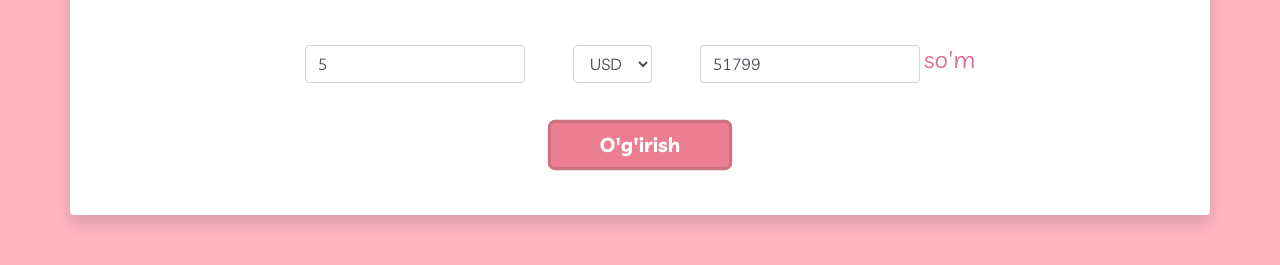
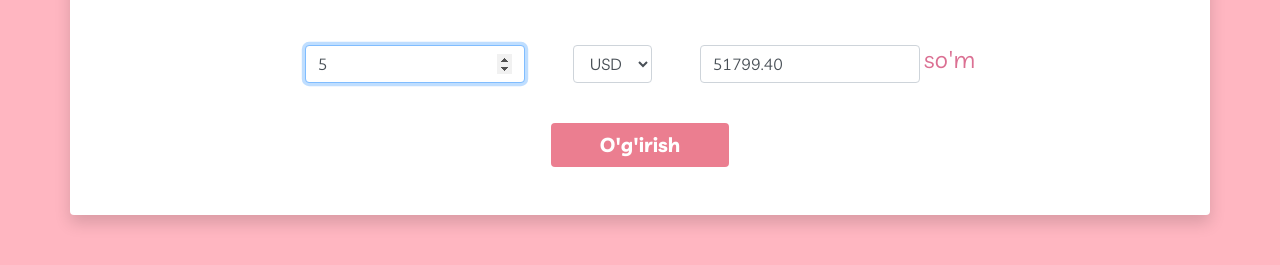
Before and after one commit to Ndn1618/currency-convertor, a plain HTML site: page index.html in a window 1280 px wide. Both pictures are taken after typing "5", "Sample" into the empty fields and a click on the button "O'g'irish". Shown: the part 137-402 px from the top of the page. Drawn offline with Linux system fonts and the light colour scheme.

Commit message:
Add checkings for money

```diff
--- a/index.html
+++ b/index.html
@@ -3,7 +3,7 @@
 <head>
   <meta charset="UTF-8">
   <meta name="viewport" content="width=device-width, initial-scale=1.0">
-  <title>55-dars. Bootstrap. container va boshqa umumiy masalalar</title>
+  <title>Currency convertor</title>
   <link rel="stylesheet" href="css/bootstrap.min.css">
   <link href="https://fonts.googleapis.com/css2?family=Livvic:wght@400;700&display=swap" rel="stylesheet">
   <link rel="stylesheet" href="css/styles.css">
@@ -18,7 +18,7 @@
         <div class="d-flex mb-4">
           <div class="form-group mr-5">
             <label class="sr-only" for="amount-input">Money amount</label>
-            <input class="amount-input form-control" id="amount-input" name="amount" type="number" placeholder="Summa" required>
+            <input class="amount-input form-control" id="amount-input" name="amount" type="number" placeholder="Summa" min="0" step="any" autocomplete="off" required>
           </div>
           <div class="form-group mr-5 flex-grow-1">
             <label class="sr-only" for="currency-select">Currencies</label>
--- a/js/scripts.js
+++ b/js/scripts.js
@@ -1,15 +1,38 @@
 // Choosing elements
+var el_amount_in_UZS = document.querySelector('.amount_in_UZS');
+var el_amount_in_any_currency = document.querySelector('.amount-input');
 
-var amount_in_UZS = document.querySelector('.amount_in_UZS');
-var formBtn = document.querySelector('.form-btn');
+var elCurrencySelect = document.querySelector('.currency-select');
+var elFormBtn = document.querySelector('.form-btn');
 
 // Currency calculator function
+elFormBtn.addEventListener('click', function(evt) {
+  evt.preventDefault();
 
-formBtn.addEventListener('click', function(event) {
-  var amount = document.querySelector('.amount-input').value;
-  var currency = parseFloat(document.querySelector('.currency-select').value, 10);
+  var amount = el_amount_in_any_currency.value.trim();
+  var currency = parseFloat(elCurrencySelect.value, 10);
 
-  event.preventDefault();
-  var amount_in_UZS_result = Math.round(amount * currency);
-  amount_in_UZS.value = amount_in_UZS_result;
+  if (amount !== '') {
+    amount = parseFloat(el_amount_in_any_currency.value.trim(), 10);
+
+    if (!isNaN(amount)) {
+      if (amount > 0) {
+        var amount_in_UZS_result = (amount * currency).toFixed(2);
+        el_amount_in_UZS.value = amount_in_UZS_result;
+
+        el_amount_in_any_currency.value = el_amount_in_any_currency.value.trim();
+      } else {
+        alert('Narxni musbat sonda kiriting!');
+        el_amount_in_any_currency.value = '';
+      }
+    } else {
+      alert('Narxni raqamda kiriting!');
+      el_amount_in_any_currency.value = '';
+    }
+  } else {
+    alert('Narxni kiriting!');
+    el_amount_in_any_currency.value = '';
+  }
+
+  el_amount_in_any_currency.focus();
 });
```
